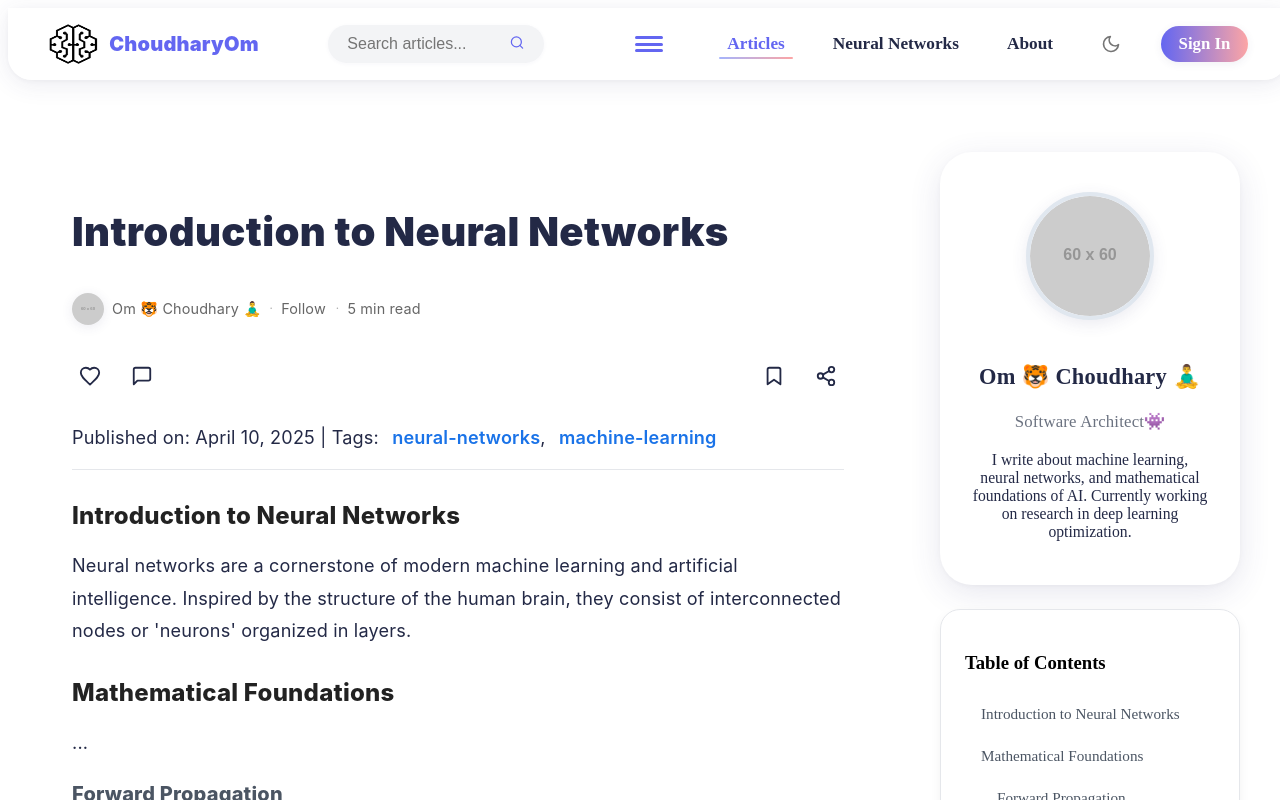
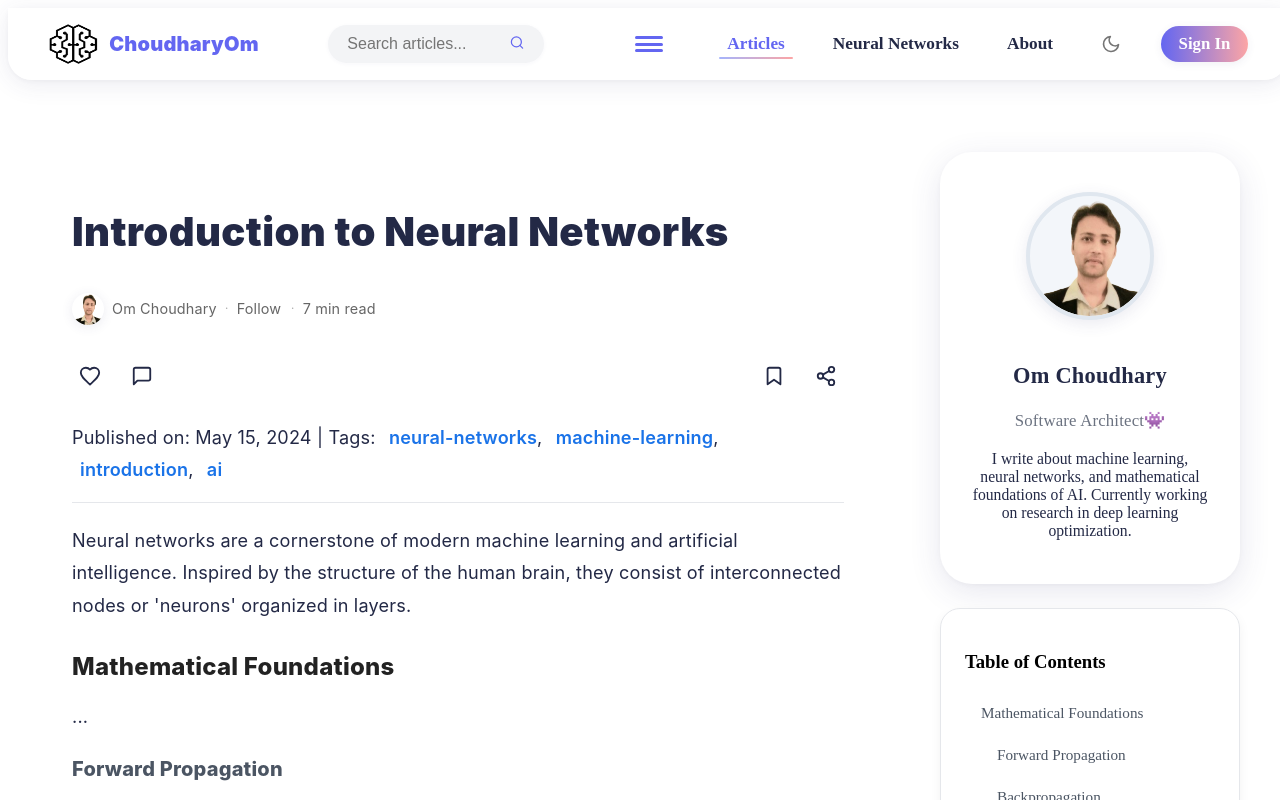
Before and after one commit to choudharyom/choudharyom.github.io, a Next.js app: page /blog/intro-to-neural-networks in a window 1280 px wide. Shown: the top 800 px of the page. Built offline with nearby package versions, Linux system fonts and the light colour scheme.

Commit message:
updated css of or our posts

```diff
--- a/src/pages/blog/intro-to-neural-networks.js
+++ b/src/pages/blog/intro-to-neural-networks.js
@@ -1,30 +1,44 @@
 import BlogPostLayout from '@/components/layout/BlogPostLayout';
 import styles from '@/styles/BlogPost.module.css'; // Keep styles for content elements
 
-const IntroToNeuralNetworks = () => {
-  // Define meta information
-  const meta = {
+// --- Define Meta and Author Data Once ---
+const pageMeta = {
   title: 'Introduction to Neural Networks',
-    // description: 'A brief overview of neural networks...',
+  description: 'A brief overview of neural networks, their structure, and how they learn, forming the foundation of modern AI.', // Added description
+  date: "2024-05-15", // Example date - Update with actual publish date
+  readingTime: "7 min read", // Example reading time
+  tags: ['neural-networks', 'machine-learning', 'introduction', 'ai'], // Added tags
 };
 
-  // Define author information
-  const author = {
-    name: 'Om 🐯 Choudhary 🧘‍♂️',
+const pageAuthor = {
+  name: "Om Choudhary", // Consistent name
   title: 'Software Architect👾',
   bio: 'I write about machine learning, neural networks, and mathematical foundations of AI. Currently working on research in deep learning optimization.',
-    // imageUrl: '/path/to/your/image.jpg' // Optional: Add image path later
+  imageUrl: "/images/AuthorOm.png", // Use consistent image path
 };
+// --- End Data Definition ---
 
+const IntroToNeuralNetworks = () => {
   return (
-    <BlogPostLayout meta={meta} author={author}> {/* Pass author prop */}
-      {/* The content below will be rendered inside the <article> tag in BlogPostLayout */}
-      <h1>Introduction to Neural Networks</h1>
-      <p className={styles.meta}>Published on: April 10, 2025 | Tags: <a href="/tag/neural-networks">neural-networks</a>, <a href="/tag/machine-learning">machine-learning</a></p>
+    <BlogPostLayout
+      meta={pageMeta} // Pass the defined meta object
+      author={pageAuthor} // Pass the defined author object
+    >
+      {/* reuse the title here */}
+      <h1>{pageMeta.title}</h1>
+
+      {/* Consider moving tag rendering into BlogPostLayout if it's always the same format */}
+      <p className={styles.meta}>
+        Published on: {new Date(pageMeta.date).toLocaleDateString('en-US', { year: 'numeric', month: 'long', day: 'numeric' })} | Tags: {' '}
+        {pageMeta.tags.map((tag, index) => (
+          <span key={tag}>
+            <a href={`/tags/${tag}`}>{tag}</a>
+            {index < pageMeta.tags.length - 1 ? ', ' : ''}
+          </span>
+        ))}
+      </p>
 
       <div className={styles.content}>
-        {/* Ensure headings have IDs for the TOC */}
-        <h2 id="introduction">Introduction to Neural Networks</h2>
         <p>
           Neural networks are a cornerstone of modern machine learning and artificial intelligence. Inspired by the structure of the human brain, they consist of interconnected nodes or 'neurons' organized in layers.
         </p>
```
Also changed, not shown: src/pages/blog/weather-forecasting-cnn.js (+54 -29 lines). Lines whose indentation alone changed are shown as unchanged.
